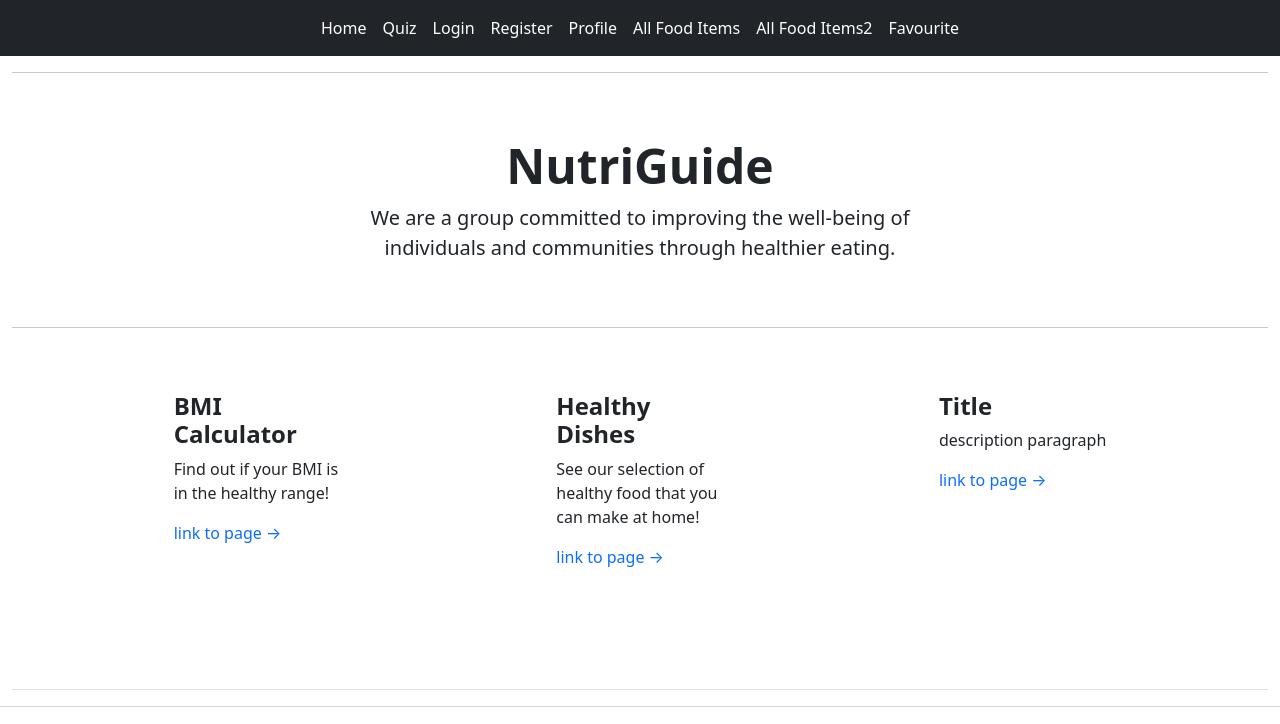
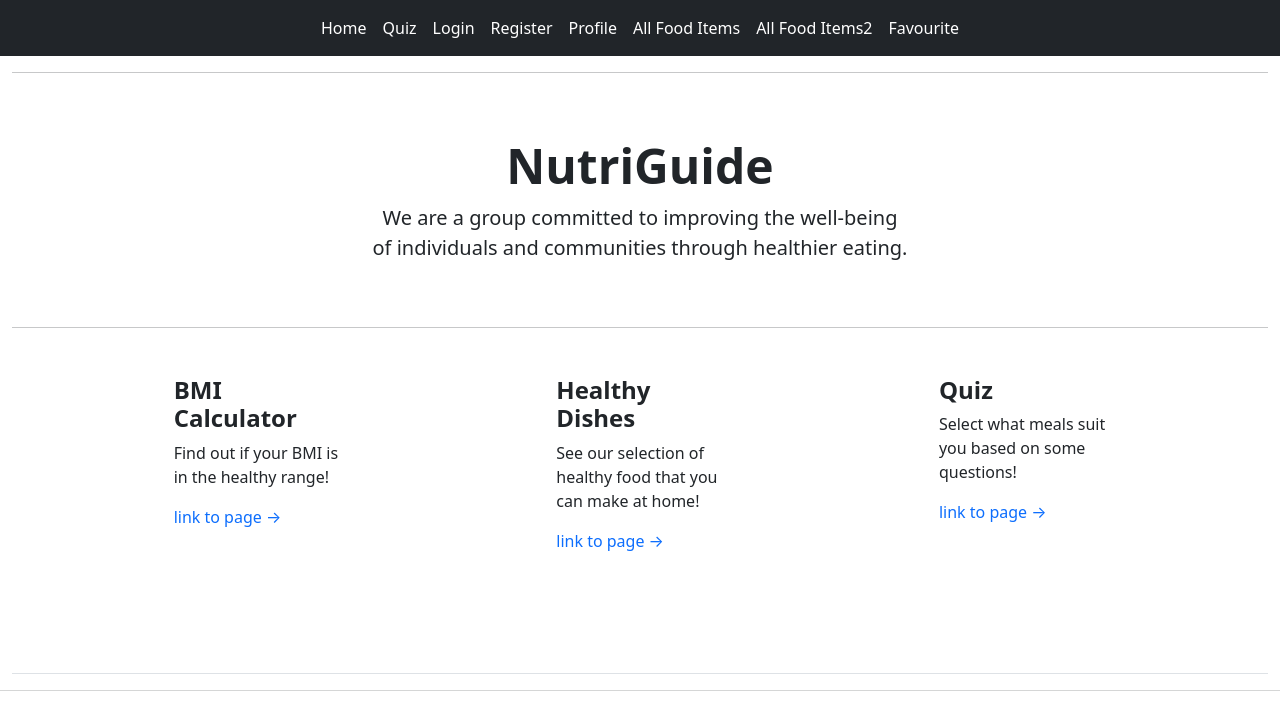
Before and after one commit to ronjohn5on/hackathon2023, a Flask app: page / in a window 1280 px wide. Shown: the top 724 px of the page. Run offline with Flask 3, Linux system fonts and the light colour scheme.

Commit message:
added link to quiz on homepage

```diff
--- a/templates/home.html
+++ b/templates/home.html
@@ -7,8 +7,8 @@
             <div class="text-center my-5">
                 <h1 class="display-5 fw-bolder mb-2">NutriGuide</h1>
                 <p class="lead mb-4">
-                    We are a group committed to improving the well-being of <br>
-                    individuals and communities through healthier eating.
+                    We are a group committed to improving the well-being<br>
+                    of individuals and communities through healthier eating.
                 </p>
             </div>
         </div>
@@ -21,7 +21,6 @@
     <div class="container px-2 my-5">
         <div class="row">
             <div class="col-md-2 col-lg-2 col-xl-2 mx-auto mb-4">
-                <div class="feature bg-primary bg-gradient text-white rounded-3 mb-3"><i class="bi bi-toggles2"></i></div>
                 <h2 class="h4 fw-bolder">BMI Calculator</h2>
                 <p>Find out if your BMI is in the healthy range!</p>
                 <a class="text-decoration-none" href="/bmi">
@@ -29,7 +28,6 @@
                 </a>
             </div>
             <div class="col-md-2 col-lg-2 col-xl-2 mx-auto mb-4">
-                <div class="feature bg-primary bg-gradient text-white rounded-3 mb-3"><i class="bi bi-toggles2"></i></div>
                 <h2 class="h4 fw-bolder">Healthy Dishes</h2>
                 <p>See our selection of healthy food that you can make at home!</p>
                 <a class="text-decoration-none" href="/food_items">
@@ -37,10 +35,9 @@
                 </a>
             </div>
             <div class="col-md-2 col-lg-2 col-xl-2 mx-auto mb-4">
-                <div class="feature bg-primary bg-gradient text-white rounded-3 mb-3"><i class="bi bi-toggles2"></i></div>
-                <h2 class="h4 fw-bolder">Title</h2>
-                <p>description paragraph</p>
-                <a class="text-decoration-none" href="#!">
+                <h2 class="h4 fw-bolder">Quiz</h2>
+                <p>Select what meals suit you based on some questions!</p>
+                <a class="text-decoration-none" href="/quiz">
                     link to page &rarr;
                 </a>
             </div>
```
